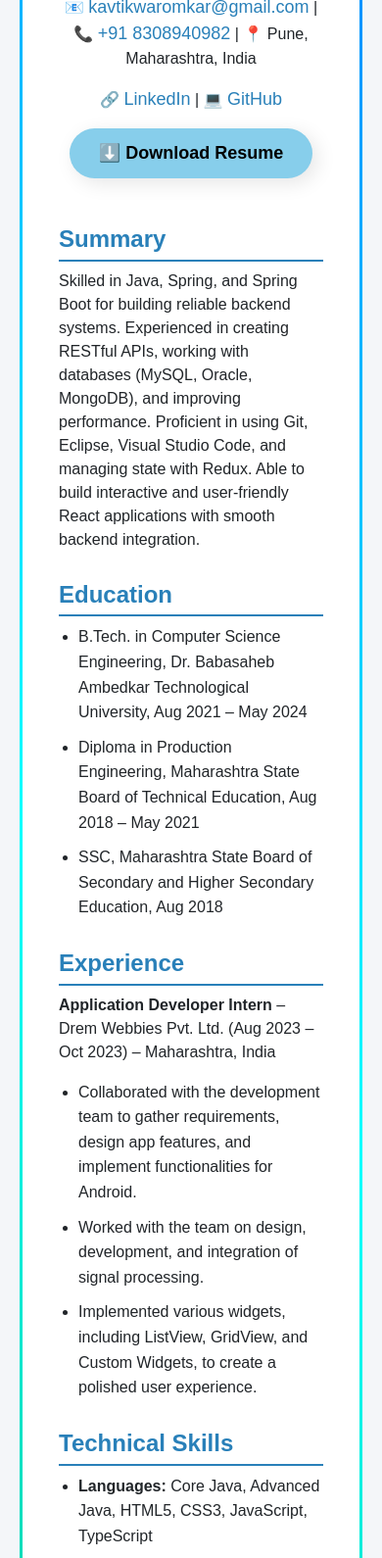
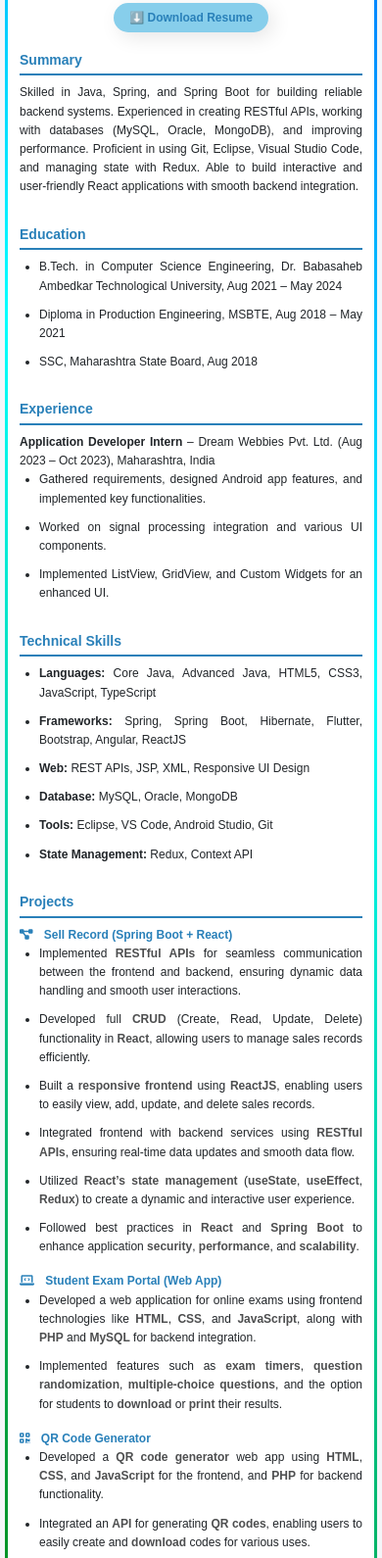
Before and after one commit to omkark-16/omkark-16.github.io, a plain HTML site: page index.html in a window 390 px wide. Shown: the part 151-1741 px from the top of the page at 98% size. Drawn offline with nearby package versions, Linux system fonts and the light colour scheme.

Commit message:
Update index.html

```diff
--- a/index.html
+++ b/index.html
@@ -6,7 +6,6 @@
   <title>Omkar Kavtikwar - Resume</title>
   <link href="https://cdn.jsdelivr.net/npm/bootstrap@5.3.0-alpha1/dist/css/bootstrap.min.css" rel="stylesheet">
   <link href="https://cdnjs.cloudflare.com/ajax/libs/font-awesome/6.0.0-beta3/css/all.min.css" rel="stylesheet">
-
   <style>
     body {
       font-family: 'Arial', sans-serif;
@@ -22,7 +21,6 @@
       z-index: 1;
       overflow: hidden;
     }
-
     .container::before {
       content: "";
       position: absolute;
@@ -36,7 +34,6 @@
       z-index: -1;
       border-radius: 12px;
     }
-
     .container::after {
       content: "";
       position: absolute;
@@ -48,21 +45,11 @@
       border-radius: 8px;
       z-index: -1;
     }
-
-
     @keyframes ledBorderMove {
-  0% {
-    background-position: 0% 50%;
+      0% { background-position: 0% 50%; }
+      50% { background-position: 100% 50%; }
+      100% { background-position: 0% 50%; }
     }
-  50% {
-    background-position: 100% 50%;
-  }
-  100% {
-    background-position: 0% 50%;
-  }
-}
-
-
     h1, h2 {
       color: #2c3e50;
       font-weight: 700;
@@ -87,7 +74,9 @@
       color: #2980b9;
     }
     .contact-info a:hover {
-      text-decoration: underline;
+      transform: scale(1.1);
+      z-index: 10;
+      text-decoration: none;
     }
     .download-btn {
       display: inline-block;
@@ -100,17 +89,16 @@
       transition: all 0.3s ease-in-out;
       box-shadow: 5px 5px 20px rgba(0, 0, 0, 0.1);
     }
-
     .download-btn:hover {
       transform: translateY(5px);
       box-shadow: 0 8px 20px rgba(0, 0, 0, 0.2);
+      color: black;
+      text-decoration: none;
     }
-
     .download-btn:active {
       transform: translateX(1px);
       box-shadow: 0 4px 10px rgba(0, 0, 0, 0.15);
     }
-
     .project-title {
       font-weight: bold;
       font-size: 18px;
@@ -118,69 +106,72 @@
       color: #2980b9;
       cursor: pointer;
     }
-
     .project-title i {
       margin-right: 8px;
     }
-
-    .achievement-list, .skills-list {
-      display: flex;
-      flex-wrap: wrap;
-      gap: 20px;
-    }
-
-    .highlight{
+    .highlight {
       color: #090a0bb8;
     }
-
-    .achievement-list li, .skills-list li {
-      flex: 1 1 45%;
-      font-size: 16px;
-    }
-
-    .achievement-list li::before, .skills-list li::before {
-      content: '• ';
-      color: #2980b9;
-      font-size: 20px;
-      margin-right: 5px;
-    }
-
     .section ul {
       padding-left: 20px;
     }
-
     .section ul li {
       margin-bottom: 10px;
+      line-height: 1.6;
+      font-size: 16px;
     }
-
-    .section ul li:last-child {
-      margin-bottom: 0;
-    }
-
     .container .section {
       margin-bottom: 30px;
     }
+    .section p ,li{
+      max-width: 700px;
+      margin: 0 auto;
+      text-align: justify;
+      line-height: 1.6;
+    }
 
-    .section ul li {
-      line-height: 1.6;
+    @media (max-width: 768px) {
+      .container { padding: 30px; }
+      h1 { font-size: 24px; }
+      h2 { font-size: 20px; }
+      .download-btn { padding: 10px 25px; font-size: 15px; }
+      .contact-info a, .project-title, .section ul li, .section p { font-size: 15px; }
+    }
+    @media (max-width: 576px) {
+      .container { padding: 20px; }
+      h1 { font-size: 20px; }
+      h2 { font-size: 16px; }
+      .download-btn { padding: 8px 20px; font-size: 14px; }
+      .contact-info a, .project-title, .section ul li, .section p { font-size: 13px; }
+      body { padding: 6px; }
+      .contact-info { margin-bottom: 24px; }
+    }
+    @media (max-width: 400px) {
+      .container { padding: 15px; }
+      h1 { font-size: 18px; }
+      h2 { font-size: 14px; }
+      .download-btn { padding: 6px 16px; font-size: 12px; }
+      .contact-info a, .project-title, .section ul li, .section p { font-size: 12px; }
+      body { padding: 5px; }
+      .contact-info { margin-bottom: 20px; }
     }
   </style>
 </head>
 <body>
   <div class="container">
-    <div class="header text-center mb-5">
+    <div class="header text-center mb-6">
       <h1>Omkar Kavtikwar</h1>
       <div class="contact-info">
         <p>
-          📧 <a href="mailto:kavtikwaromkar@gmail.com">kavtikwaromkar@gmail.com</a> |
-          📞 <a href="tel:+918308940982">+91 8308940982</a> |
+          📧 <a class="b" href="mailto:kavtikwaromkar@gmail.com">kavtikwaromkar@gmail.com</a> |
+          📞 <a class="b" href="tel:+918308940982">+91 8308940982</a> |
           📍 Pune, Maharashtra, India
         </p>
         <p>
-          🔗 <a href="https://www.linkedin.com/in/omkarkavtikwar/">LinkedIn</a> |
-          💻 <a href="https://github.com/omkark-16">GitHub</a>
+          🔗 <a class="b" href="https://www.linkedin.com/in/omkarkavtikwar/">LinkedIn</a> |
+          💻 <a class="b" href="https://github.com/omkark-16">GitHub</a>
         </p>
-        <a class="download-btn" style="color: black;" href="omkarkavtikwar_resume.pdf" download>⬇️ Download Resume</a>
+        <a class="download-btn" href="omkarkavtikwar_resume.pdf" download>⬇️ Download Resume</a>
       </div>
     </div>
 
@@ -195,18 +186,18 @@
       <h2>Education</h2>
       <ul>
         <li>B.Tech. in Computer Science Engineering, Dr. Babasaheb Ambedkar Technological University, Aug 2021 – May 2024</li>
-        <li>Diploma in Production Engineering, Maharashtra State Board of Technical Education, Aug 2018 – May 2021</li>
-        <li>SSC, Maharashtra State Board of Secondary and Higher Secondary Education, Aug 2018</li>
+        <li>Diploma in Production Engineering, MSBTE, Aug 2018 – May 2021</li>
+        <li>SSC, Maharashtra State Board, Aug 2018</li>
       </ul>
     </div>
 
     <div class="section">
       <h2>Experience</h2>
-      <p><strong>Application Developer Intern</strong> – Drem Webbies Pvt. Ltd. (Aug 2023 – Oct 2023) – Maharashtra, India</p>
+      <p><strong>Application Developer Intern</strong> – Dream Webbies Pvt. Ltd. (Aug 2023 – Oct 2023), Maharashtra, India</p>
       <ul>
-        <li>Collaborated with the development team to gather requirements, design app features, and implement functionalities for Android.</li>
-        <li>Worked with the team on design, development, and integration of signal processing.</li>
-        <li>Implemented various widgets, including ListView, GridView, and Custom Widgets, to create a polished user experience.</li>
+        <li>Gathered requirements, designed Android app features, and implemented key functionalities.</li>
+        <li>Worked on signal processing integration and various UI components.</li>
+        <li>Implemented ListView, GridView, and Custom Widgets for an enhanced UI.</li>
       </ul>
     </div>
 
@@ -214,18 +205,19 @@
       <h2>Technical Skills</h2>
       <ul>
         <li><strong>Languages:</strong> Core Java, Advanced Java, HTML5, CSS3, JavaScript, TypeScript</li>
-        <li><strong>Frameworks & Libraries:</strong> Spring, Spring Boot, Hibernate, Flutter, Bootstrap, Angular, ReactJS</li>
-        <li><strong>Web Technologies:</strong> Responsive UI Design, REST APIs, JSP, XML</li>
+        <li><strong>Frameworks:</strong> Spring, Spring Boot, Hibernate, Flutter, Bootstrap, Angular, ReactJS</li>
+        <li><strong>Web:</strong> REST APIs, JSP, XML, Responsive UI Design</li>
         <li><strong>Database:</strong> MySQL, Oracle, MongoDB</li>
-        <li><strong>Tools:</strong> Eclipse, Visual Studio Code, Android Studio, Git</li>
+        <li><strong>Tools:</strong> Eclipse, VS Code, Android Studio, Git</li>
         <li><strong>State Management:</strong> Redux, Context API</li>
+
       </ul>
     </div>
 
     <div class="section">
       <h2>Projects</h2>
       <p class="project-title" onclick="window.location.href='https://github.com/omkark-16/Sell-record-system-';">
-        <i class="fas fa-project-diagram"></i> 1. Sell Record (Spring Boot Application)
+        <i class="fas fa-project-diagram"></i> Sell Record (Spring Boot + React)
       </p>
       <ul>
           <li>Implemented <strong class="highlight">RESTful APIs</strong> for seamless communication between the frontend and backend, ensuring dynamic data handling and smooth user interactions.</li>
@@ -237,7 +229,7 @@
       </ul>
 
       <p class="project-title" onclick="window.location.href='https://github.com/omkark-16/Student-exam-portal';">
-        <i class="fas fa-laptop-code"></i> 2. Student Exam Portal (Web Application)
+        <i class="fas fa-laptop-code"></i> Student Exam Portal (Web App)
       </p>
       <ul>
         <li>Developed a web application for online exams using frontend technologies like <strong class="highlight">HTML</strong>, <strong class="highlight">CSS</strong>, and <strong class="highlight">JavaScript</strong>, along with <strong class="highlight">PHP</strong> and <strong class="highlight">MySQL</strong> for backend integration.</li>
@@ -245,30 +237,30 @@
     </ul>
 
       <p class="project-title" onclick="window.location.href='https://github.com/omkark-16/Qr-code-generator-';">
-        <i class="fas fa-qrcode"></i> 3. QR Code Generator (Web Application)
+        <i class="fas fa-qrcode"></i> QR Code Generator
       </p>
       <ul>
         <li>Developed a <strong class="highlight">QR code generator</strong> web app using <strong class="highlight">HTML</strong>, <strong class="highlight">CSS</strong>, and <strong class="highlight">JavaScript</strong> for the frontend, and <strong class="highlight">PHP</strong> for backend functionality.</li>
         <li>Integrated an <strong class="highlight">API</strong> for generating <strong class="highlight">QR codes</strong>, enabling users to easily create and <strong class="highlight">download</strong> codes for various uses.</li>
     </ul>
 
+
       <p class="project-title" onclick="window.location.href='https://github.com/omkark-16/coffe-shop-application';">
-        <i class="fas fa-coffee"></i> 4. WeirdCafe (Flutter Application)
+        <i class="fas fa-coffee"></i> WeirdCafe (Flutter App)
       </p>
       <ul>
         <li>Developed an <strong class="highlight">Android mobile application</strong> using <strong class="highlight">Flutter</strong> for browsing <strong class="highlight">cafe menus</strong> and viewing items.</li>
         <li>Implemented features like <strong class="highlight">user authentication</strong> and a <strong class="highlight">dynamic menu system</strong> for an interactive user experience.</li>
         <li>Designed a <strong class="highlight">responsive UI</strong> for seamless navigation and optimal performance on <strong class="highlight">Android devices</strong>.</li>
     </ul>
-
     </div>
 
     <div class="section">
       <h2>Personal Skills</h2>
       <ul>
-        <li>Adapt well under pressure and deliver results.</li>
-        <li>Strong in problem-solving and debugging.</li>
-        <li>Efficient time management with teamwork focus.</li>
+        <li>Adaptable and perform well under pressure.</li>
+        <li>Strong in debugging and problem-solving.</li>
+        <li>Effective time management and team collaboration.</li>
       </ul>
     </div>
 
@@ -281,7 +273,5 @@
         </ul>
       </div>
   </div>
-
-  <script src="https://cdn.jsdelivr.net/npm/bootstrap@5.3.0-alpha1/dist/js/bootstrap.bundle.min.js"></script>
 </body>
 </html>
```
Lines whose indentation alone changed are shown as unchanged.
